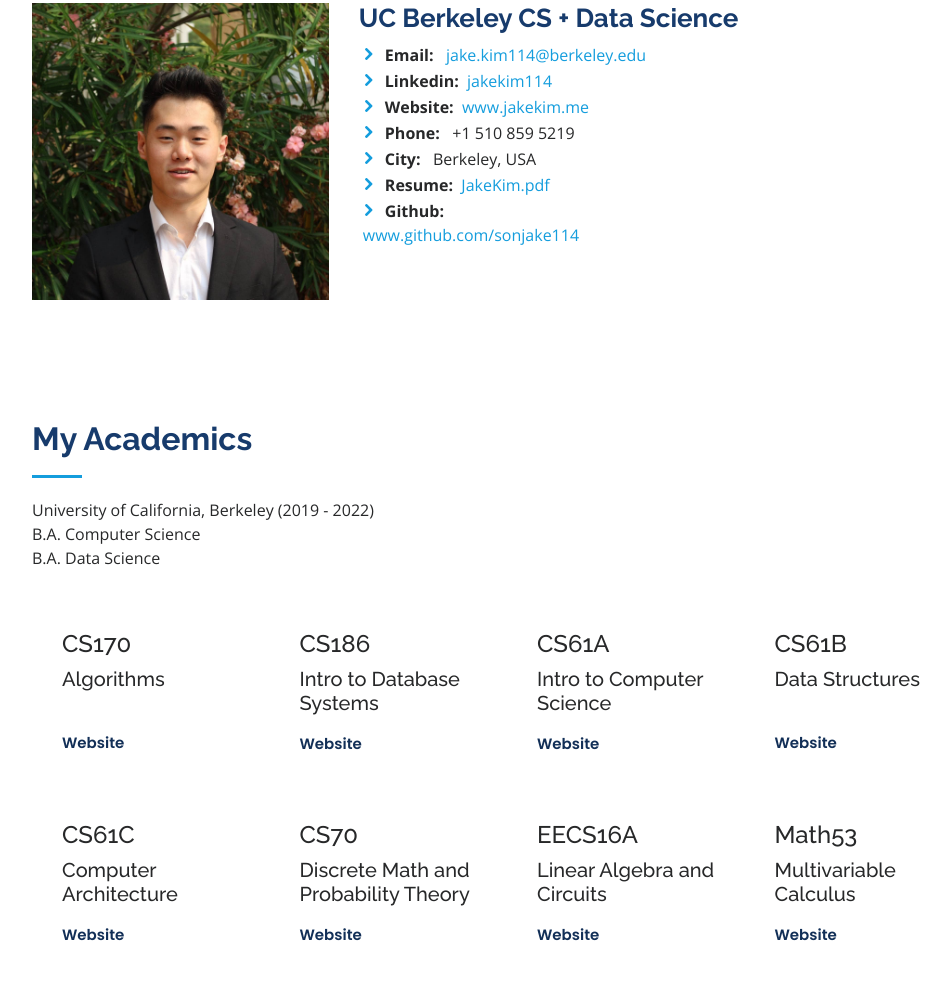
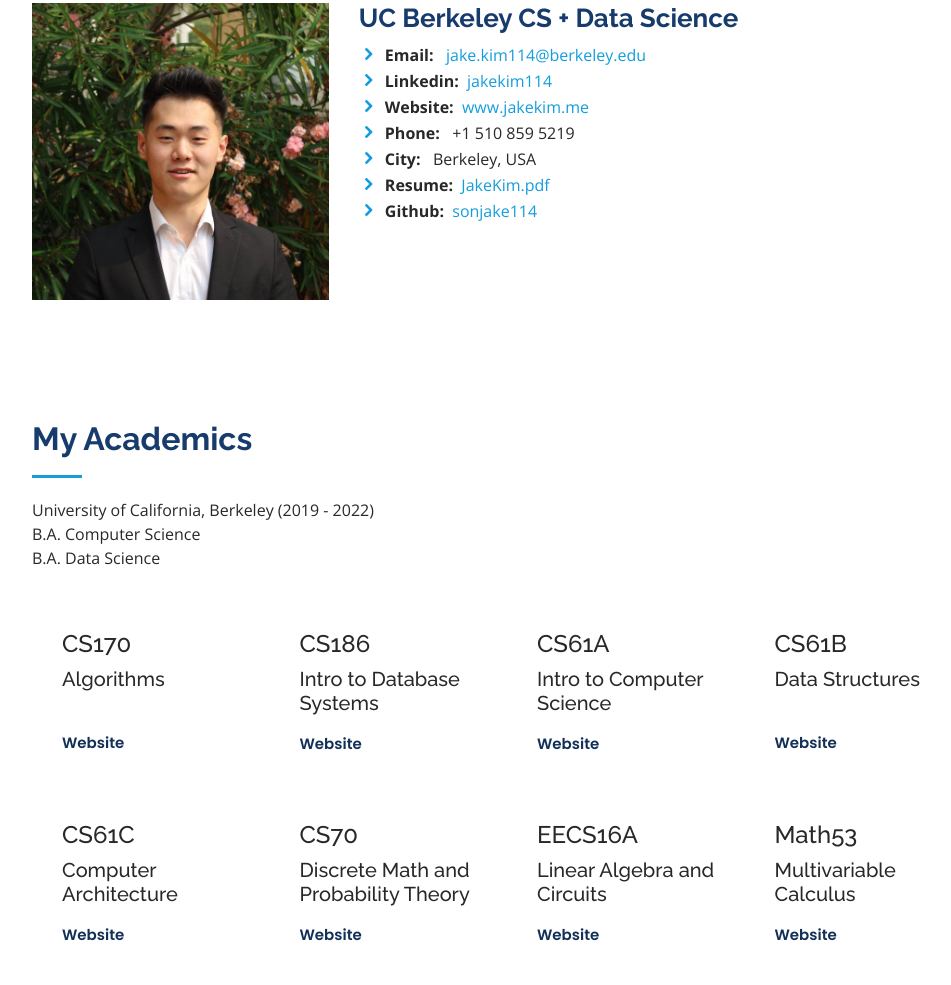
Before and after one commit to sonjake114/sonjake114.github.io, a plain HTML site: page index.html in a window 1280 px wide. Shown: the part 1013-1998 px from the top of the page, without its empty margins (283-1234 px from the left). Drawn offline with nearby package versions, Linux system fonts and the light colour scheme.

Commit message:
Update index.html

```diff
--- a/index.html
+++ b/index.html
@@ -104,7 +104,7 @@
                   <li><i class="icofont-rounded-right"></i> <strong>Phone:</strong> &nbsp; +1 510 859 5219</li>
                   <li><i class="icofont-rounded-right"></i> <strong>City:</strong> &nbsp; Berkeley, USA</li>
                   <li><i class="icofont-rounded-right"></i> <strong>Resume:</strong> <a href = "JakeKim.pdf"> &nbsp;JakeKim.pdf </a> </li>
-                  <li><i class="icofont-rounded-right"></i> <strong>Github:</strong> <a href = "https://github.com/sonjake114"> &nbsp;www.github.com/sonjake114 </a> </li>
+                  <li><i class="icofont-rounded-right"></i> <strong>Github:</strong> <a href = "https://github.com/sonjake114"> &nbsp;sonjake114 </a> </li>
                 </ul>
               </div>
             </div>
```
